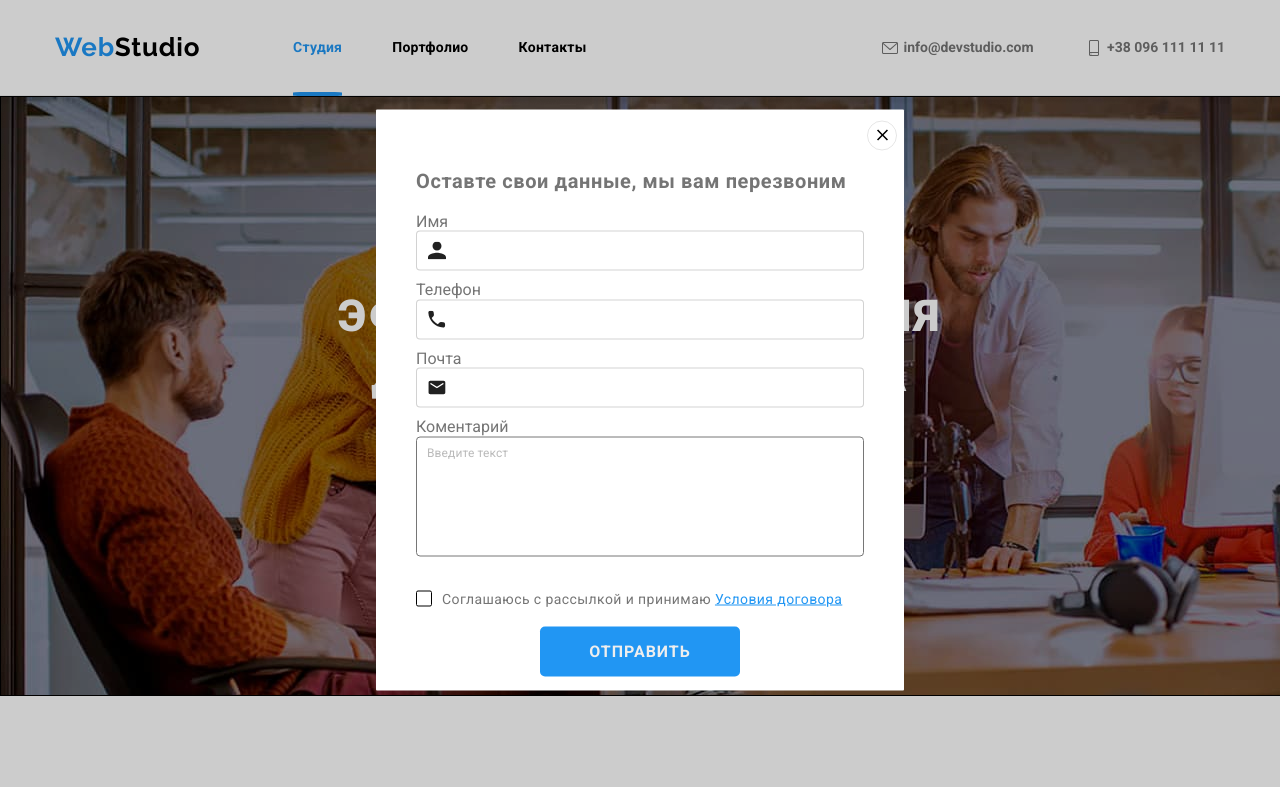
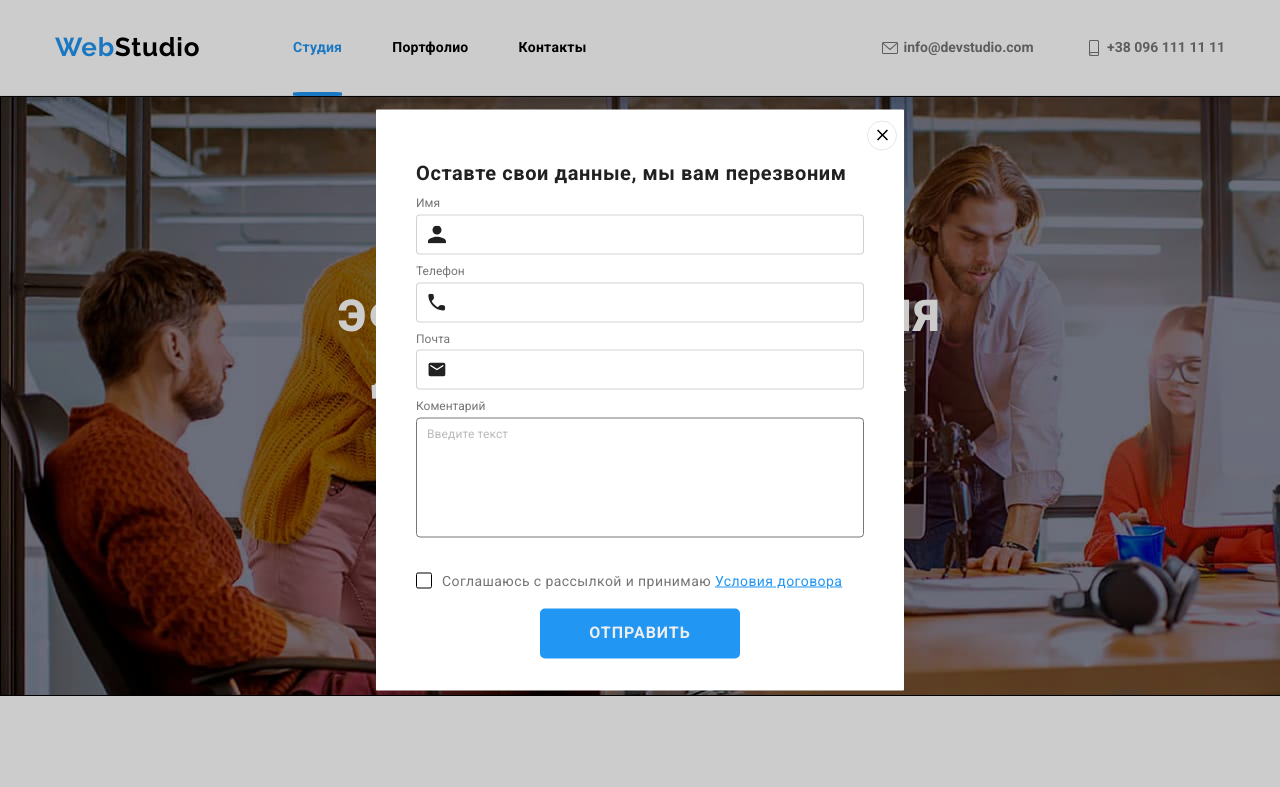
Before and after one commit to ArtemLugovskyi/goit-markup-hw-06, a plain HTML site: page index.htm in a window 1280 px wide. Both pictures are taken after a click on the button "Заказать услугу". Shown: the top 787 px of the page. Drawn offline with nearby package versions, Linux system fonts and the light colour scheme.

Commit message:
submission#2

```diff
--- a/CSS/styles1.css
+++ b/CSS/styles1.css
@@ -675,8 +675,12 @@ button:focus {
 .modal-close-button-icon{
   width: 18px;
   height:18px;
- margin: auto;
- display: block;
+  margin: auto;
+  display: block;
+}
+.modal-close-button-icon:hover,
+.modal-close-button-icon:focus{
+  fill: #2196f3;
 }
 .modal-form{
   display: flex;
@@ -690,12 +694,13 @@ button:focus {
   position: relative;
 }
 .modal-form p{
-  color: var(--primary-text-color);
+  color:#212121;
   font-size: 20px;
   font-weight: 700;
   letter-spacing: 0.03em;
   line-height: auto;
   font-family: Roboto;
+  margin: 12px 0;
 }
 .modal-form-input{
   display: block;
@@ -705,7 +710,6 @@ button:focus {
   box-sizing: border-box;
   border-radius: 4px;
   padding-left: 42px;
-  padding-top: 10px;
   transition: border-color 250ms cubic-bezier(0.4, 0, 0.2, 1);
 }
 .modal-form-input:focus{
@@ -714,6 +718,13 @@ button:focus {
 }
 .modal-form-input-label{
   margin-bottom: 10px;
+}
+.modal-form-input-label h3 {
+  font-size:12px;
+  font-weight: 400;
+  line-height: auto;
+  letter-spacing: 0,01em;
+  margin-bottom: 4px;
 }
 .modal-form-input:focus + .modal-form-input-image{
   outline: none;
--- a/index.htm
+++ b/index.htm
@@ -346,7 +346,7 @@
                 </button>
                 <form action="#"class="modal-form">
                     <p>Оставте свои данные, мы вам перезвоним </p>
-                    <label class="modal-form-input-label">Имя
+                    <label class="modal-form-input-label"><h3>Имя</h3>
                         <span class="modal-form-input-wrapper">
                             <input type="text" name="user-name" class="modal-form-input">
                             <svg class="modal-form-input-image">
@@ -354,7 +354,7 @@
                             </svg>
                         </span>
                     </label>
-                    <label class="modal-form-input-label">Телефон
+                    <label class="modal-form-input-label"><h3>Телефон</h3>
                         <span class="modal-form-input-wrapper">
                             <input type="tel" name="user-phone" class="modal-form-input">
                             <svg class="modal-form-input-image">
@@ -362,7 +362,7 @@
                             </svg>
                         </span>
                     </label>
-                    <label class="modal-form-input-label">Почта
+                    <label class="modal-form-input-label"><h3>Почта</h3>
                         <span class="modal-form-input-wrapper">
                             <input type="email" name="user-mail" class="modal-form-input">
                             <svg class="modal-form-input-image">
@@ -370,7 +370,7 @@
                             </svg>
                         </span>
                     </label>
-                    <label class="modal-form-input-label">Коментарий
+                    <label class="modal-form-input-label"><h3>Коментарий</h3>
                         <textarea name="text-box" class="modal-form-input-message" placeholder="Введите текст"></textarea>
                     </label>
                     <input type="checkbox" name="user-policy" id="policy-cheked" class="modal-form-checkbox-policy visually-hidden">
```
